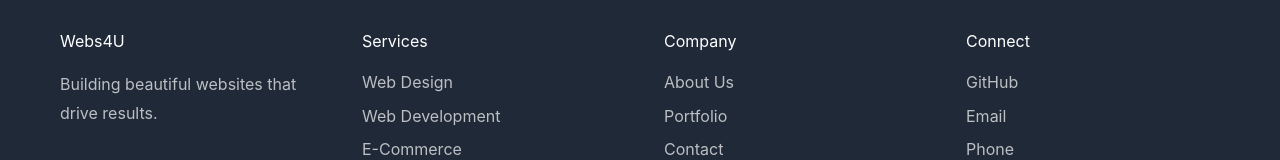
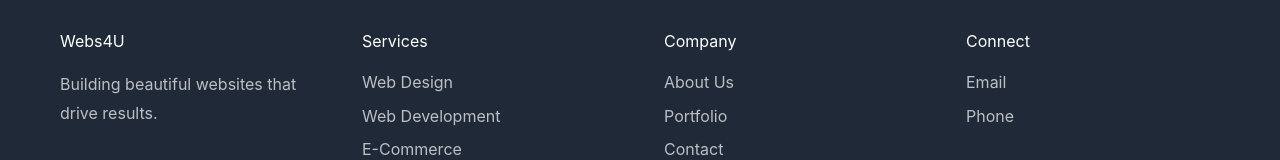
Before and after one commit to MoAmanjee/webs4u, a Next.js app: page / in a window 1280 px wide. Shown: the part 5088-5248 px from the top of the page. Built offline with nearby package versions, Linux system fonts and the light colour scheme.

Commit message:
Update page.tsx

```diff
--- a/app/page.tsx
+++ b/app/page.tsx
@@ -247,6 +247,7 @@ export default function Home() {
               style={{ textDecoration: 'none', color: 'inherit', display: 'block', position: 'relative', zIndex: 1 }}
               aria-label="View E-Commerce Store - StyleHub"
               onClick={(e) => {
+                e.preventDefault();
                 e.stopPropagation();
                 window.open('https://stylehub-lovat.vercel.app/', '_blank', 'noopener,noreferrer');
               }}
@@ -269,6 +270,7 @@ export default function Home() {
               style={{ textDecoration: 'none', color: 'inherit', display: 'block', position: 'relative', zIndex: 1 }}
               aria-label="View Portfolio Website - Alex Martinez"
               onClick={(e) => {
+                e.preventDefault();
                 e.stopPropagation();
                 window.open('https://alexmartinez-nu.vercel.app/', '_blank', 'noopener,noreferrer');
               }}
@@ -291,6 +293,7 @@ export default function Home() {
               style={{ textDecoration: 'none', color: 'inherit', display: 'block', position: 'relative', zIndex: 1 }}
               aria-label="View SaaS Landing Page - TaskFlow Pro"
               onClick={(e) => {
+                e.preventDefault();
                 e.stopPropagation();
                 window.open('https://taskflowpro-alpha.vercel.app/', '_blank', 'noopener,noreferrer');
               }}
@@ -495,7 +498,6 @@ export default function Home() {
             <div className="footer-section">
               <h4>Connect</h4>
               <div className="social-links">
-                <a href="https://github.com/MoAmanjee" target="_blank" rel="noopener noreferrer" aria-label="GitHub">GitHub</a>
                 <a href="mailto:Prowebs4you@gmail.com" aria-label="Email">Email</a>
                 <a href="tel:0608270838" aria-label="Phone">Phone</a>
               </div>
```
